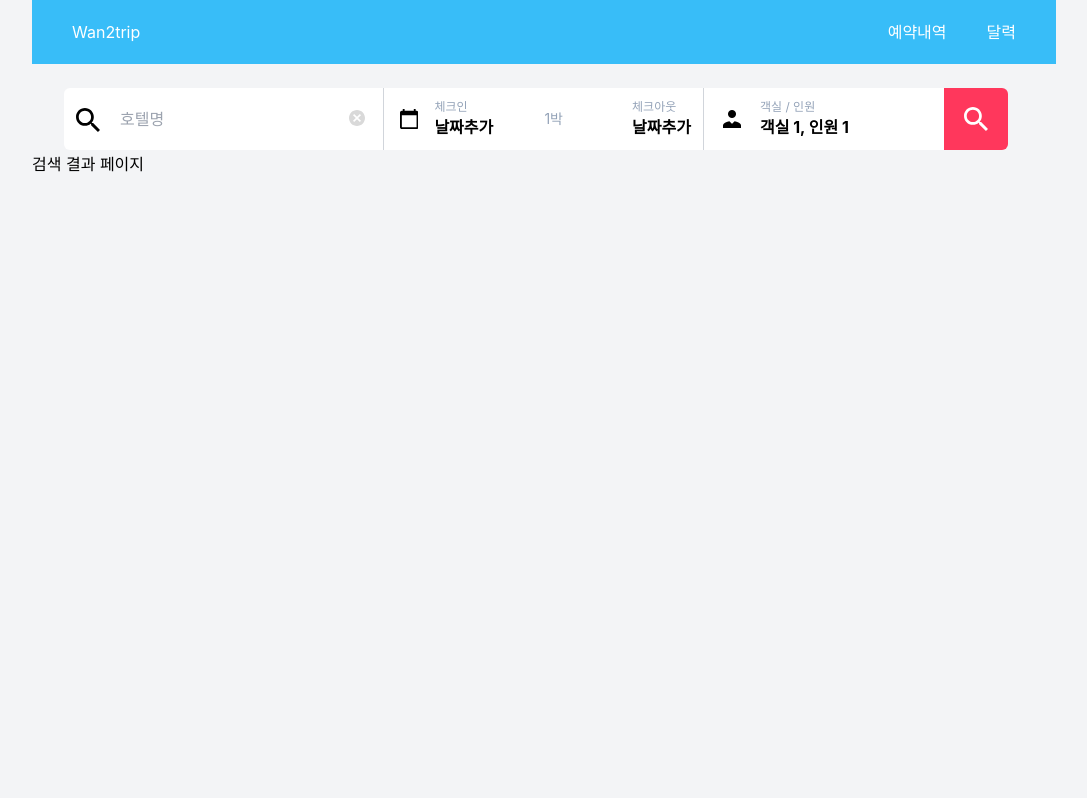
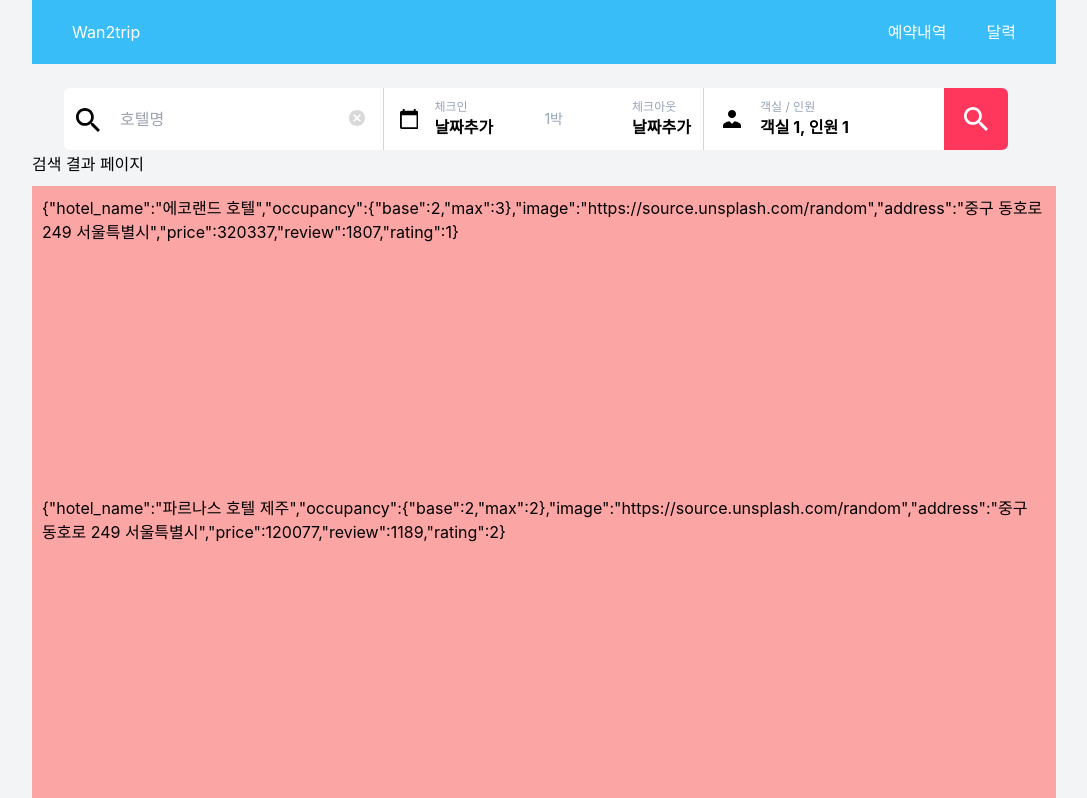
Before and after one commit to Wanted-Pre-Onboarding-Frontend-2/Wan2trip, a React (Create React App) app: page /result in a window 1280 px wide. Shown: the top 798 px of the page, without its empty margins (96-1183 px from the left). Built offline with nearby package versions, Linux system fonts and the light colour scheme.

Commit message:
feat: implement virtual scroll
virtual scroll를 구현하였다.

```diff
--- a/src/common/Card.tsx
+++ b/src/common/Card.tsx
@@ -1,9 +1,23 @@
 import React from "react";
+import { Hotel } from "types/hotel";
 
-const Card = () => {
+// TODO: Card는 모바일일 때 height가 더 큼
+// 1. 브라우저 크기에 따라 px 계산 (ResizeObserver 이용)
+//    - Card 바깥에 계산 hook 정의 후 사용
+//    - Result 페이지에서 해당 함수를 import해서 Virtual scroll에서 Card height 전달받게 구현
+// 2. Virtual Scroll Dynamic height 설정
+const Card = ({ item }: { item: Hotel }) => {
   return (
     <>
-      <div className="w-full h-36 bg-red-300">ddd카드카드 카드가 있다면</div>
+      <div
+        className="w-full bg-red-300"
+        style={{
+          height: "300px",
+          padding: "10px",
+        }}
+      >
+        {JSON.stringify(item)}
+      </div>
     </>
   );
 };
--- /dev/null
+++ b/src/common/VirtualScroll.tsx
@@ -0,0 +1,62 @@
+import React, { ReactNode, useState } from "react";
+import { useWindowScroll, useWindowSize } from "react-use";
+
+type Props = {
+  Item: React.ElementType;
+  itemList: Array<object>; // TODO: Array<object>말고도 다르게 type 지정하는 방법 고민
+  itemHeight: number;
+  rowGap?: number;
+  columnGap?: number;
+  renderAhead?: number;
+};
+
+// TODO: Padding 추가
+const VirtualScroll = ({
+  Item,
+  itemList,
+  itemHeight,
+  rowGap = 0,
+  columnGap = 0,
+  renderAhead = 1,
+}: Props) => {
+  const itemCount = itemList.length;
+
+  const { width, height } = useWindowSize();
+  const { y } = useWindowScroll();
+
+  const containerHeight = (itemHeight + columnGap) * itemCount - columnGap;
+
+  const startIndex = Math.max(
+    Math.floor(y / (itemHeight + columnGap)) - renderAhead,
+    0
+  );
+
+  const endIndex = Math.min(
+    Math.floor(height / itemHeight + startIndex) + renderAhead,
+    itemCount
+  );
+
+  const visibleItem = itemList.slice(
+    Math.max(startIndex, 0),
+    Math.min(endIndex + 1, itemList.length)
+  );
+
+  const translateY = Math.max((itemHeight + columnGap) * startIndex, columnGap);
+
+  return (
+    <div
+      className="will-change-transform"
+      style={{
+        height: `${containerHeight}px`,
+      }}
+    >
+      <div style={{ transform: `translateY(${translateY}px)` }}>
+        {visibleItem.map((item, index) => (
+          <Item key={index} item={item} />
+        ))}
+      </div>
+    </div>
+  );
+};
+
+export default VirtualScroll;
--- a/src/page/Home.tsx
+++ b/src/page/Home.tsx
@@ -16,9 +16,9 @@ const Home = () => {
       <div className="flex flex-col max-w-3xl mx-auto justify-center items-center pt-10 gap-10 mt-24">
         <Link to="/booked">예약페이지</Link>
         <Link to="/result">검색결과페이지</Link>
+        {/* <Card />
         <Card />
-        <Card />
-        <Card />
+        <Card /> */}
       </div>
       asds 모든 기본 세팅은 Layout하나만 불러오면 되게
       <a className="aa">
--- a/src/page/Result.tsx
+++ b/src/page/Result.tsx
@@ -3,6 +3,324 @@ import SearchBar from "../components/layout/SearchBar";
 import Layout from "../components/layout/Layout";
 import tw from "tailwind-styled-components";
 import Header from "../components/layout/Header";
+import Card from "../common/Card";
+import VirtualScroll from "common/VirtualScroll";
+
+// TODO: fetch 데이터로 변경
+const DUMMY_DATA = [
+  {
+    hotel_name: "에코랜드 호텔",
+    occupancy: {
+      base: 2,
+      max: 3,
+    },
+    image: "https://source.unsplash.com/random",
+    address: "중구 동호로 249 서울특별시",
+    price: 320337,
+    review: 1807,
+    rating: 1,
+  },
+  {
+    hotel_name: "파르나스 호텔 제주",
+    occupancy: {
+      base: 2,
+      max: 2,
+    },
+    image: "https://source.unsplash.com/random",
+    address: "중구 동호로 249 서울특별시",
+    price: 120077,
+    review: 1189,
+    rating: 2,
+  },
+  {
+    hotel_name: "고창 웰파크시티 힐링카운티",
+    occupancy: {
+      base: 2,
+      max: 2,
+    },
+    image: "https://source.unsplash.com/random",
+    address: "중구 동호로 249 서울특별시",
+    price: 536383,
+    review: 1835,
+    rating: 2,
+  },
+  {
+    hotel_name: "사우 베이 리조트",
+    occupancy: {
+      base: 2,
+      max: 2,
+    },
+    image: "https://source.unsplash.com/random",
+    address: "중구 동호로 249 서울특별시",
+    price: 378996,
+    review: 374,
+    rating: 2,
+  },
+  {
+    hotel_name: "알다프와 빌라스",
+    occupancy: {
+      base: 2,
+      max: 4,
+    },
+    image: "https://source.unsplash.com/random",
+    address: "중구 동호로 249 서울특별시",
+    price: 560194,
+    review: 386,
+    rating: 4,
+  },
+  {
+    hotel_name: "Heron's Nest by Sea Scape Properties",
+    occupancy: {
+      base: 2,
+      max: 2,
+    },
+    image: "https://source.unsplash.com/random",
+    address: "중구 동호로 249 서울특별시",
+    price: 535431,
+    review: 89,
+    rating: 1,
+  },
+  {
+    hotel_name: "Coastal Soul by Sea Scape Properties",
+    occupancy: {
+      base: 2,
+      max: 4,
+    },
+    image: "https://source.unsplash.com/random",
+    address: "중구 동호로 249 서울특별시",
+    price: 484260,
+    review: 1434,
+    rating: 3,
+  },
+  {
+    hotel_name: "Gwangmyeong Hotel Noblesse",
+    occupancy: {
+      base: 2,
+      max: 2,
+    },
+    image: "https://source.unsplash.com/random",
+    address: "중구 동호로 249 서울특별시",
+    price: 586405,
+    review: 221,
+    rating: 2,
+  },
+  {
+    hotel_name: "Seongnam Je Motel",
+    occupancy: {
+      base: 2,
+      max: 4,
+    },
+    image: "https://source.unsplash.com/random",
+    address: "중구 동호로 249 서울특별시",
+    price: 424709,
+    review: 868,
+    rating: 3,
+  },
+  {
+    hotel_name: "Gumi Indong Zaza",
+    occupancy: {
+      base: 2,
+      max: 4,
+    },
+    image: "https://source.unsplash.com/random",
+    address: "중구 동호로 249 서울특별시",
+    price: 348434,
+    review: 455,
+    rating: 3,
+  },
+  {
+    hotel_name: "Gunsan Clover",
+    occupancy: {
+      base: 2,
+      max: 4,
+    },
+    image: "https://source.unsplash.com/random",
+    address: "중구 동호로 249 서울특별시",
+    price: 402013,
+    review: 304,
+    rating: 3,
+  },
+  {
+    hotel_name: "Haenam Ttohareune Pension",
+    occupancy: {
+      base: 2,
+      max: 4,
+    },
+    image: "https://source.unsplash.com/random",
+    address: "중구 동호로 249 서울특별시",
+    price: 324071,
+    review: 890,
+    rating: 5,
+  },
+  {
+    hotel_name: "Pohang Yeongildae Hotel A1",
+    occupancy: {
+      base: 2,
+      max: 4,
+    },
+    image: "https://source.unsplash.com/random",
+    address: "중구 동호로 249 서울특별시",
+    price: 586401,
+    review: 133,
+    rating: 2,
+  },
+  {
+    hotel_name: "Busan Yeondong-dong Hotel Smith",
+    occupancy: {
+      base: 2,
+      max: 4,
+    },
+    image: "https://source.unsplash.com/random",
+    address: "중구 동호로 249 서울특별시",
+    price: 115103,
+    review: 1402,
+    rating: 3,
+  },
+  {
+    hotel_name: "Busan Guest House Urban",
+    occupancy: {
+      base: 2,
+      max: 4,
+    },
+    image: "https://source.unsplash.com/random",
+    address: "중구 동호로 249 서울특별시",
+    price: 313257,
+    review: 684,
+    rating: 5,
+  },
+  {
+    hotel_name: "Gyeongju Pungdengi Hostel",
+    occupancy: {
+      base: 2,
+      max: 4,
+    },
+    image: "https://source.unsplash.com/random",
+    address: "중구 동호로 249 서울특별시",
+    price: 254485,
+    review: 136,
+    rating: 1,
+  },
+  {
+    hotel_name: "Yeosu Glow Floor Pension",
+    occupancy: {
+      base: 2,
+      max: 4,
+    },
+    image: "https://source.unsplash.com/random",
+    address: "중구 동호로 249 서울특별시",
+    price: 358163,
+    review: 1947,
+    rating: 2,
+  },
+  {
+    hotel_name: "Busan Gwangalli Pico Blue",
+    occupancy: {
+      base: 2,
+      max: 4,
+    },
+    image: "https://source.unsplash.com/random",
+    address: "중구 동호로 249 서울특별시",
+    price: 334107,
+    review: 1071,
+    rating: 2,
+  },
+  {
+    hotel_name: "마이티 트와이스 호텔 드레스덴",
+    occupancy: {
+      base: 2,
+      max: 4,
+    },
+    image: "https://source.unsplash.com/random",
+    address: "중구 동호로 249 서울특별시",
+    price: 376780,
+    review: 966,
+    rating: 5,
+  },
+  {
+    hotel_name: "플라노스 비치",
+    occupancy: {
+      base: 2,
+      max: 4,
+    },
+    image: "https://source.unsplash.com/random",
+    address: "중구 동호로 249 서울특별시",
+    price: 256668,
+    review: 87,
+    rating: 1,
+  },
+  {
+    hotel_name: "아파트먼트 베스나",
+    occupancy: {
+      base: 2,
+      max: 4,
+    },
+    image: "https://source.unsplash.com/random",
+    address: "중구 동호로 249 서울특별시",
+    price: 365227,
+    review: 263,
+    rating: 5,
+  },
+  {
+    hotel_name: "아쿠아비스타 비치 리조트 바이 팬핸들 겟어웨이즈",
+    occupancy: {
+      base: 2,
+      max: 4,
+    },
+    image: "https://source.unsplash.com/random",
+    address: "중구 동호로 249 서울특별시",
+    price: 540869,
+    review: 1216,
+    rating: 3,
+  },
+  {
+    hotel_name: "OYO  시티 호텔, 쿠리치바",
+    occupancy: {
+      base: 2,
+      max: 4,
+    },
+    image: "https://source.unsplash.com/random",
+    address: "중구 동호로 249 서울특별시",
+    price: 406810,
+    review: 417,
+    rating: 2,
+  },
+  {
+    hotel_name: "Busan Gwangalli Hotel Mango",
+    occupancy: {
+      base: 2,
+      max: 4,
+    },
+    image: "https://source.unsplash.com/random",
+    address: "중구 동호로 249 서울특별시",
+    price: 396357,
+    review: 854,
+    rating: 2,
+  },
+  {
+    hotel_name: "OYO  호텔 몬테스, 아틀릭스코",
+    occupancy: {
+      base: 2,
+      max: 4,
+    },
+    image: "https://source.unsplash.com/random",
+    address: "중구 동호로 249 서울특별시",
+    price: 352737,
+    review: 1234,
+    rating: 3,
+  },
+  {
+    hotel_name: "이스트 게이트 부티크 호텔",
+    occupancy: {
+      base: 2,
+      max: 4,
+    },
+    image: "https://source.unsplash.com/random",
+    address: "중구 동호로 249 서울특별시",
+    price: 405544,
+    review: 567,
+    rating: 5,
+  },
+];
 
 const Result = () => {
   return (
@@ -12,6 +330,12 @@ const Result = () => {
         <SearchBar />
       </div>
       <div>검색 결과 페이지</div>
+      <VirtualScroll
+        Item={Card}
+        itemList={DUMMY_DATA} // fetch한 length로 변경할 예정
+        itemHeight={300}
+        columnGap={10}
+      />
     </Layout>
   );
 };
--- /dev/null
+++ b/src/types/hotel.d.ts
@@ -0,0 +1,16 @@
+interface Hotel {
+  hotel_name: string;
+  occupancy: {
+    base: number;
+    max: 2 | 3 | 4 | 5 | 6;
+  };
+  image: string;
+  address: string;
+  price: number;
+  review: number;
+  rating: number;
+}
+
+type HotelList = Hotel[];
+
+export { Hotel, HotelList };
--- a/src/types/types.d.ts
+++ b/src/types/types.d.ts
@@ -1,5 +1,4 @@
 import React from "react";
-import { ScheduleList } from "../../types/schedule";
 
 declare module "*.jpg";
 declare module "*.png";
@@ -10,6 +9,8 @@ declare module "postcss-nesting";
 declare module "react-query";
 declare module "react-query/devtools";
 declare module "react-uuid";
+declare module "react-use";
+
 interface LayoutProps {
   children: React.ReactNode;
 }
```
